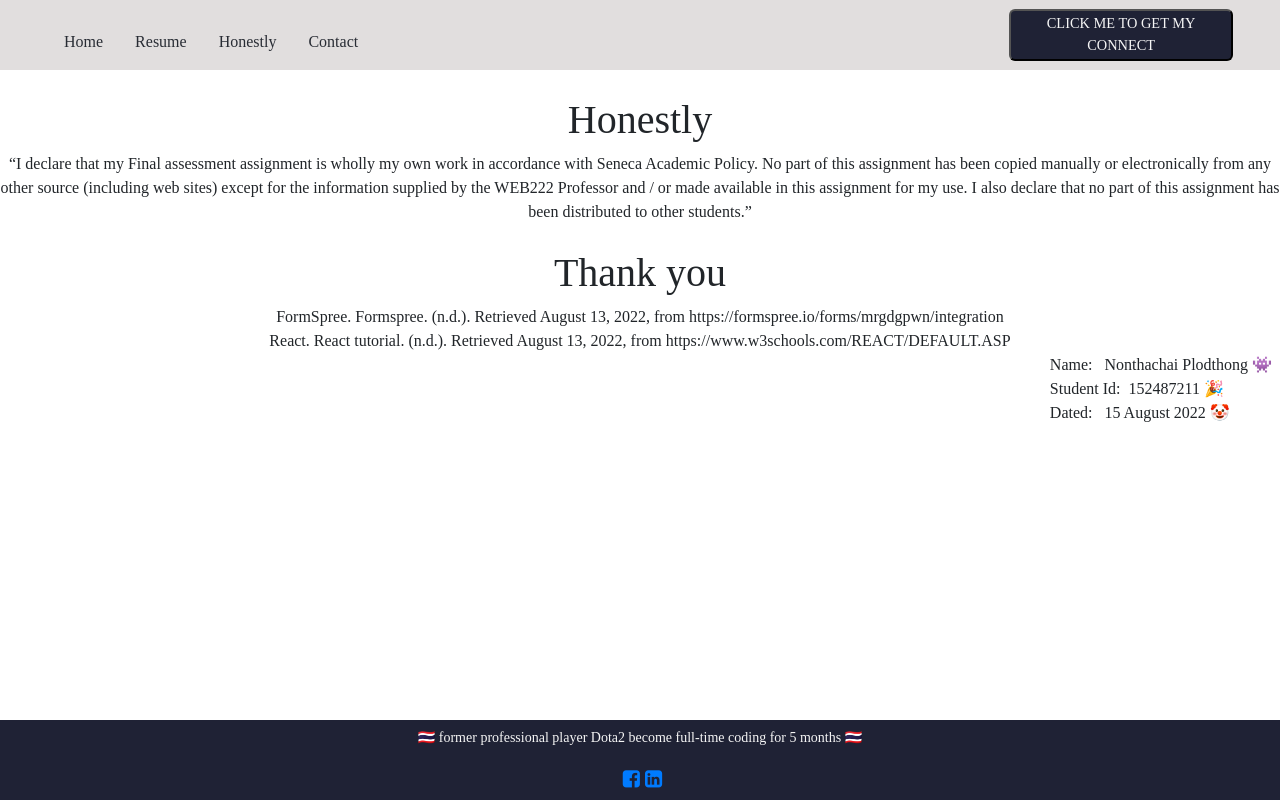
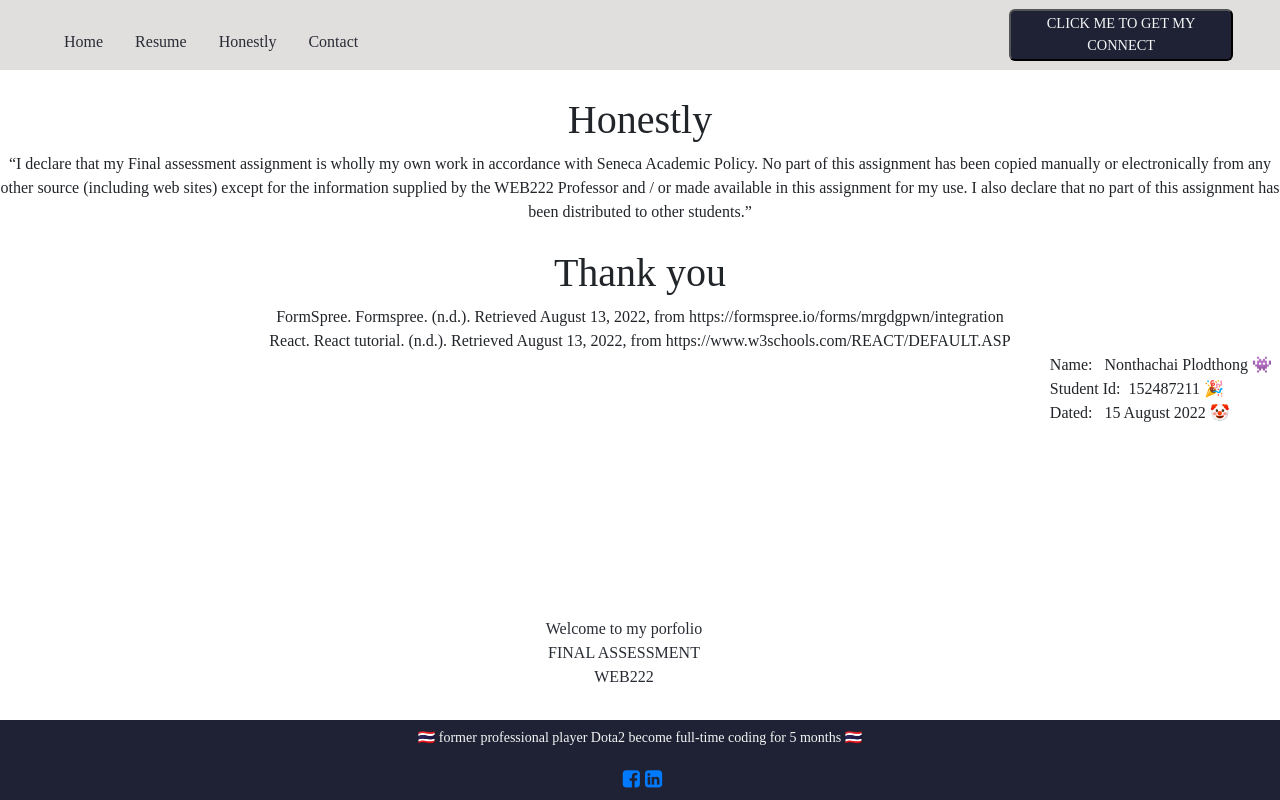
Before and after one commit to fadingNA/resume11, a React (Create React App) app: page /honestly in a window 1280 px wide. Built offline with nearby package versions, Linux system fonts and the light colour scheme; a web font is replaced by a local one.

Commit message:
Commit - 5 add first page

```diff
--- a/src/App.js
+++ b/src/App.js
@@ -5,9 +5,12 @@ import Contact from "./Resume/contact/contact";
 import Footer from "./Resume/main/Footer";
 import Honestly from "./Resume/honestly/honestly";
 import Home from "./Resume/page/home";
-import { BrowserRouter as Router,
+import Start from './Resume/page/firstpage';
+import {
+    BrowserRouter as Router,
     Switch,
-   Route } from "react-router-dom";
+    Route
+} from "react-router-dom";
 
 //import "./Resume/main/nav.css";
 //import Home from "./Resume/page/indexpage";
@@ -16,13 +19,14 @@ function App() {
     return (
         <React.Fragment>
             <Router>
-        <Navbar />
+                <Navbar/>
                 <Switch>
                     <Route path='/indexmain' exact component={Indexmain}/>
                     <Route path='/home' component={Home}/>
                     <Route path='/contact' component={Contact}/>
                     <Route path='/honestly' component={Honestly}/>
                 </Switch>
+                <Start/>
                 <Footer/>
             </Router>
         </React.Fragment>
--- /dev/null
+++ b/src/Resume/page/firstpage.css
@@ -0,0 +1,20 @@
+.detail-page {
+    display: flex;
+    justify-content: center;
+    width: 100%;
+    margin-top: 15%;
+    text-align: center;
+    font-size: 4rem;
+}
+
+@media only screen and (max-width: 960px) {
+    .detail-page, .start-page {
+        font-size: 5.5rem;
+    }
+}
+
+@media only screen and (max-width: 600px) {
+    .detail-page, .start-page {
+        font-size: 5.5rem;
+    }
+}
--- /dev/null
+++ b/src/Resume/page/firstpage.js
@@ -0,0 +1,24 @@
+import React from "react";
+import "./firstpage.css";
+
+import {useRef} from "react";
+
+export default function start() {
+    const navRef = useRef();
+    return (
+        <nav ref={navRef}>
+            <div className="start-page">
+                <div className="detail-page">
+                    <a href="/indexmain">
+                        {" "}
+                        Welcome to my porfolio
+                        <br/>
+                        FINAL ASSESSMENT
+                        <br/>
+                        WEB222
+                    </a>
+                </div>
+            </div>
+        </nav>
+    );
+}
```
Lines whose indentation alone changed are shown as unchanged.
